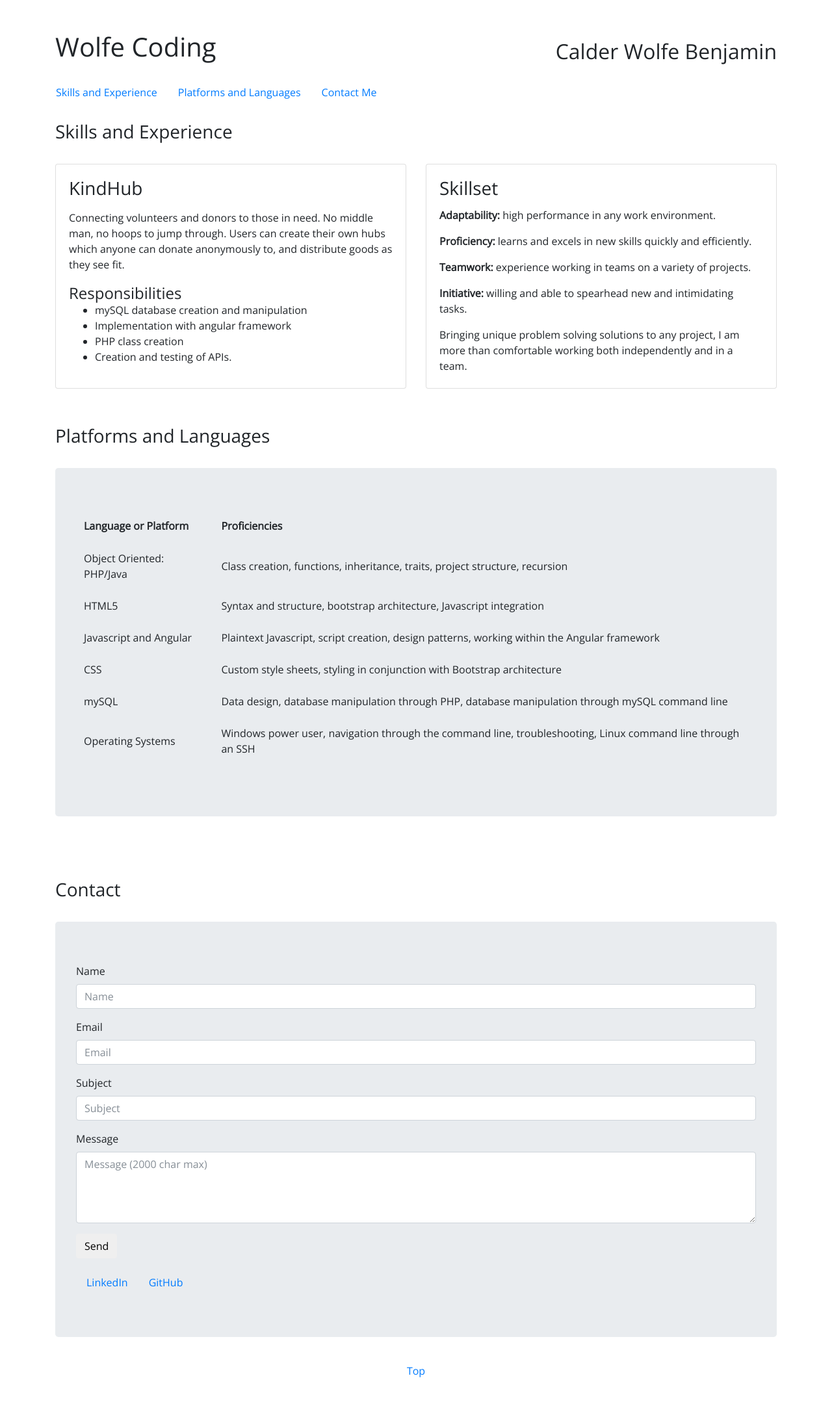
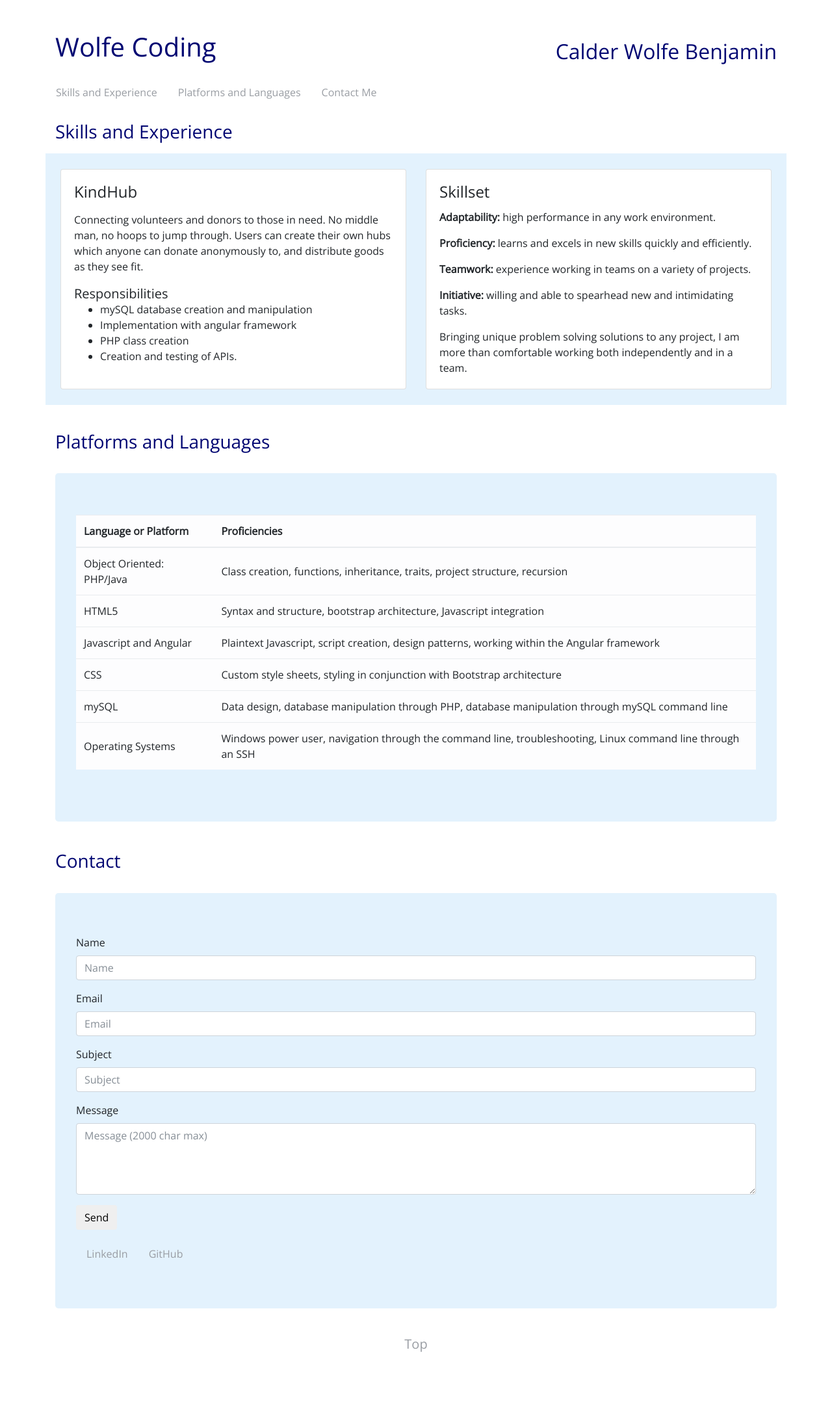
Before and after one commit to Cbenjamin1207/wolfe-coding, a PHP site: page /public_html/index.html in a window 1280 px wide. Shown: the whole page at 65% size. After the commit the page ends 2080 px from the top, so only its background shows below. Run offline with PHP 8.4, Linux system fonts and the light colour scheme; some libraries are stand-ins or nearby versions.

Commit message:
Added htaccess file, changed coloring and final touches on color

```diff
--- a/public_html/index.html
+++ b/public_html/index.html
@@ -37,7 +37,7 @@
 					</div>
 				</div>
 				<div class="row my-3">
-					<ul class="nav">
+					<ul class="nav flex-column flex-md-row">
 						<li class="nav-item">
 							<a href="#skills" class="nav-link active">Skills and Experience</a>
 						</li>
@@ -56,13 +56,13 @@
 			<div class="row">
 				<div class="col mt-2">
 					<h3 class="text-left mb-md-3 mb-4">Skills and Experience</h3>
-					<div class="card-deck mb-4">
+					<div class="card-deck mb-4 p-md-2 p-3" style="background-color: #e3f2fd">
 						<div class="card mb-5 my-md-3">
 							<div class="card-body">
-								<h3 class="card-title mb-3">KindHub</h3>
+								<h4 class="card-title mb-3">KindHub</h4>
 								<p class="card-text mb-4">Connecting volunteers and donors to those in need. No middle man, no hoops to jump through. Users can
 									create their own hubs which anyone can donate anonymously to, and distribute goods as they see fit.</p>
-								<h4 class="card-subtitle">Responsibilities</h4>
+								<h5 class="card-subtitle">Responsibilities</h5>
 								<ul>
 									<li>mySQL database creation and manipulation</li>
 									<li>Implementation with angular framework</li>
@@ -74,7 +74,7 @@
 
 						<div class="card mb-1 my-md-3">
 							<div class="card-body">
-								<h3 class="card-title">Skillset</h3>
+								<h4 class="card-title">Skillset</h4>
 								<p class="card-text"><strong>Adaptability:</strong> high performance in any work environment.</p>
 								<p class="card-text"><strong>Proficiency:</strong> learns and excels in new skills quickly and efficiently.</p>
 								<p class="card-text"><strong>Teamwork:</strong> experience working in teams on a variety of projects.</p>
@@ -94,10 +94,10 @@
 					<h3 class="text-left">Platforms and Languages</h3>
 					</div>
 			</div>
-			<div class="row mb-5">
+			<div class="row mb-2">
 				<div class="col">
-					<div class="jumbotron">
-						<table class="table table-responsive">
+					<div class="jumbotron" style="background-color: #e3f2fd">
+						<table class="table table-responsive table-light">
 							<thead>
 								<tr>
 									<th>Language or Platform</th>
@@ -139,13 +139,13 @@
 
 		<div class="container" id="contact">
 			<div class="row">
-				<div class="col mb-4 mt-3">
+				<div class="col mb-4 mt-1">
 					<h3 class="text-left">Contact</h3>
 				</div>
 			</div>
 			<div class="row">
 				<div class="col">
-					<div class="jumbotron">
+					<div class="jumbotron" style="background-color: #e3f2fd">
 						<form id="contact-form" action="php/mailer.php" method="post" novalidate>
 							<div class="form-group">
 								<label for="name">Name</label>
@@ -187,6 +187,6 @@
 				</div>
 			</div>
 		</div>
-		<a href="#top" class="nav-link active text-center mb-5">Top</a>
+		<a href="#top" class="nav-link active text-center mb-5 lead">Top</a>
 	</body>
 </html>
--- a/public_html/styles/style.css
+++ b/public_html/styles/style.css
@@ -5,3 +5,11 @@
 body {
 	font-family: 'Open Sans', sans-serif;
 }
+
+a {
+	color: #999da3;
+}
+
+h1, h2, h3 {
+	color: #010672;
+}
```
Also changed, not shown: .htaccess.
